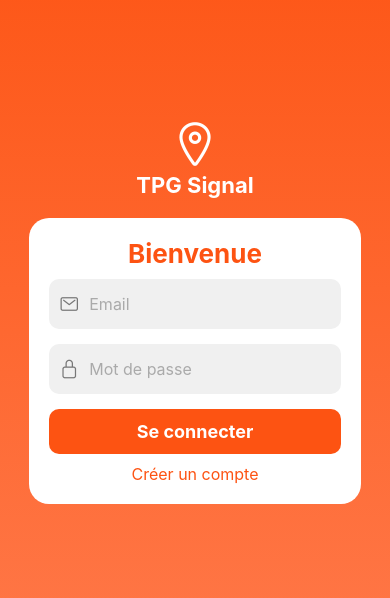
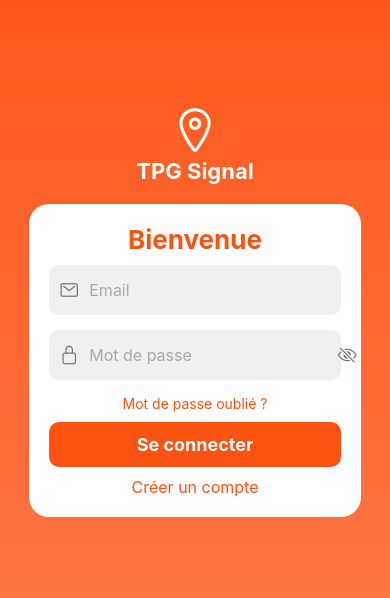
Before and after one commit to YannHusmann/TPG-App, a React Native app: screen /ForgotPasswordPage in a window 390 px wide. Shown: the part 112-710 px from the top of the page. Built offline with nearby package versions, Linux system fonts and the light colour scheme; no server answers.

Commit message:
Fix navigation ForgotPasswordPage

```diff
--- a/navigation/TabNavigator.tsx
+++ b/navigation/TabNavigator.tsx
@@ -11,11 +11,11 @@ import ProfilePage from '../screens/ProfilePage';
 import EditProfilePage from '../screens/EditProfilePage';
 import LoginPage from '../screens/LoginPage';
 import RegisterPage from '../screens/RegisterPage';
+import ForgotPasswordPage from '../screens/ForgotPasswordPage';
 
 const Tab = createBottomTabNavigator();
 const Stack = createStackNavigator();
 
-// Composant animé pour les onglets
 const TabButton = ({ onPress, iconName, isFocused }) => {
   const scaleAnim = useRef(new Animated.Value(isFocused ? 1.5 : 1)).current;
 
@@ -36,15 +36,6 @@ const TabButton = ({ onPress, iconName, isFocused }) => {
   );
 };
 
-// Stack pour login/register
-const AuthStack = () => (
-  <Stack.Navigator screenOptions={{ headerShown: false }}>
-    <Stack.Screen name="LoginPage" component={LoginPage} />
-    <Stack.Screen name="RegisterPage" component={RegisterPage} />
-  </Stack.Navigator>
-);
-
-// Tabs principaux (Accueil + Profil)
 const MainTabs = ({ user, setUser }) => (
   <Tab.Navigator
     screenOptions={({ route }) => ({
@@ -73,7 +64,6 @@ const MainTabs = ({ user, setUser }) => (
   </Tab.Navigator>
 );
 
-// Stack principal (Tabs + Edit)
 const AppNavigator = () => {
   const [user, setUser] = useState(null);
   const [isLoggedIn, setIsLoggedIn] = useState(false);
@@ -102,7 +92,11 @@ const AppNavigator = () => {
           </Stack.Screen>
         </>
       ) : (
-        <Stack.Screen name="AuthStack" component={AuthStack} />
+        <>
+          <Stack.Screen name="LoginPage" component={LoginPage} />
+          <Stack.Screen name="RegisterPage" component={RegisterPage} />
+          <Stack.Screen name="ForgotPasswordPage" component={ForgotPasswordPage} />
+        </>
       )}
     </Stack.Navigator>
   );
--- /dev/null
+++ b/screens/ForgotPasswordPage.tsx
@@ -0,0 +1,135 @@
+import React, { useState } from 'react';
+import {
+  View,
+  Text,
+  TextInput,
+  TouchableOpacity,
+  StyleSheet,
+  Alert,
+  ActivityIndicator,
+  Keyboard,
+  TouchableWithoutFeedback
+} from 'react-native';
+import { Ionicons } from '@expo/vector-icons';
+import { API_BASE_URL } from '../config';
+
+const ForgotPasswordPage = ({ navigation }: any) => {
+  const [email, setEmail] = useState('');
+  const [loading, setLoading] = useState(false);
+
+  const handleSubmit = async () => {
+    if (!email) {
+      Alert.alert('Erreur', 'Veuillez entrer votre adresse email.');
+      return;
+    }
+
+    setLoading(true);
+
+    try {
+      const response = await fetch(`${API_BASE_URL}/forgot-password`, {
+        method: 'POST',
+        headers: { 'Content-Type': 'application/json' },
+        body: JSON.stringify({ email })
+      });
+
+      const data = await response.json();
+
+      if (response.ok) {
+        Alert.alert(
+          'Succès',
+          'Un lien de réinitialisation a été envoyé à votre adresse email.'
+        );
+        navigation.goBack();
+      } else {
+        Alert.alert('Erreur', data.message || 'Impossible d’envoyer l’email.');
+      }
+    } catch (error) {
+      Alert.alert('Erreur', 'Problème de connexion au serveur.');
+    } finally {
+      setLoading(false);
+    }
+  };
+
+  return (
+    <TouchableWithoutFeedback onPress={Keyboard.dismiss}>
+      <View style={styles.container}>
+        <Text style={styles.title}>Mot de passe oublié</Text>
+
+        <Text style={styles.instructions}>
+          Entrez votre adresse email pour recevoir un lien de réinitialisation.
+        </Text>
+
+        <View style={styles.inputContainer}>
+          <Ionicons name="mail-outline" size={20} color="#777" style={styles.icon} />
+          <TextInput
+            style={styles.input}
+            placeholder="Email"
+            keyboardType="email-address"
+            autoCapitalize="none"
+            placeholderTextColor="#aaa"
+            value={email}
+            onChangeText={setEmail}
+          />
+        </View>
+
+        <TouchableOpacity style={styles.button} onPress={handleSubmit} disabled={loading}>
+          {loading ? (
+            <ActivityIndicator color="white" />
+          ) : (
+            <Text style={styles.buttonText}>Envoyer</Text>
+          )}
+        </TouchableOpacity>
+
+        <TouchableOpacity onPress={() => navigation.goBack()}>
+          <Text style={styles.backText}>Retour à la connexion</Text>
+        </TouchableOpacity>
+      </View>
+    </TouchableWithoutFeedback>
+  );
+};
+
+const styles = StyleSheet.create({
+  container: {
+    flex: 1,
+    backgroundColor: '#fff',
+    padding: 30,
+    justifyContent: 'center'
+  },
+  title: {
+    fontSize: 26,
+    fontWeight: 'bold',
+    color: '#fd5312',
+    marginBottom: 10
+  },
+  instructions: {
+    fontSize: 16,
+    color: '#555',
+    marginBottom: 20
+  },
+  inputContainer: {
+    flexDirection: 'row',
+    alignItems: 'center',
+    backgroundColor: '#f0f0f0',
+    borderRadius: 10,
+    paddingHorizontal: 10,
+    marginBottom: 20,
+    height: 50
+  },
+  icon: { marginRight: 10 },
+  input: { flex: 1, fontSize: 16, color: '#333' },
+  button: {
+    backgroundColor: '#fd5312',
+    paddingVertical: 12,
+    alignItems: 'center',
+    borderRadius: 10
+  },
+  buttonText: { color: '#fff', fontSize: 18, fontWeight: 'bold' },
+  backText: {
+    marginTop: 20,
+    color: '#fd5312',
+    textAlign: 'center',
+    fontSize: 16
+  }
+});
+
+export default ForgotPasswordPage;
--- a/screens/LoginPage.tsx
+++ b/screens/LoginPage.tsx
@@ -6,18 +6,20 @@ import {
   TouchableOpacity,
   StyleSheet,
   Alert,
-  ActivityIndicator
+  ActivityIndicator,
+  Keyboard,
+  TouchableWithoutFeedback
 } from 'react-native';
 import { LinearGradient } from 'expo-linear-gradient';
 import { Ionicons } from '@expo/vector-icons';
 import AsyncStorage from '@react-native-async-storage/async-storage';
 import { login } from '../services/api';
-import { API_BASE_URL } from '../config';
 
 const LoginPage = ({ navigation }: any) => {
   const [email, setEmail] = useState('');
   const [password, setPassword] = useState('');
   const [loading, setLoading] = useState(false);
+  const [showPassword, setShowPassword] = useState(false);
 
   const handleLogin = async () => {
     if (!email || !password) {
@@ -45,6 +47,7 @@ const LoginPage = ({ navigation }: any) => {
   };
 
   return (
+    <TouchableWithoutFeedback onPress={Keyboard.dismiss}>
       <LinearGradient colors={['#fd5312', '#ff7b4d']} style={styles.container}>
         <View style={styles.logoContainer}>
           <Ionicons name="location-outline" size={50} color="white" />
@@ -63,6 +66,7 @@ const LoginPage = ({ navigation }: any) => {
               placeholderTextColor="#aaa"
               value={email}
               onChangeText={setEmail}
+              autoCapitalize="none"
             />
           </View>
 
@@ -71,15 +75,30 @@ const LoginPage = ({ navigation }: any) => {
             <TextInput
               style={styles.input}
               placeholder="Mot de passe"
-            secureTextEntry
+              secureTextEntry={!showPassword}
               placeholderTextColor="#aaa"
               value={password}
               onChangeText={setPassword}
             />
+            <TouchableOpacity onPress={() => setShowPassword(!showPassword)}>
+              <Ionicons
+                name={showPassword ? 'eye-outline' : 'eye-off-outline'}
+                size={20}
+                color="#777"
+              />
+            </TouchableOpacity>
           </View>
 
+          <TouchableOpacity onPress={() => navigation.navigate('ForgotPasswordPage')}>
+            <Text style={styles.forgotPasswordText}>Mot de passe oublié ?</Text>
+          </TouchableOpacity>
+
           <TouchableOpacity style={styles.button} onPress={handleLogin} disabled={loading}>
-          {loading ? <ActivityIndicator color="white" /> : <Text style={styles.buttonText}>Se connecter</Text>}
+            {loading ? (
+              <ActivityIndicator color="white" />
+            ) : (
+              <Text style={styles.buttonText}>Se connecter</Text>
+            )}
           </TouchableOpacity>
 
           <TouchableOpacity onPress={() => navigation.navigate('RegisterPage')}>
@@ -87,6 +106,7 @@ const LoginPage = ({ navigation }: any) => {
           </TouchableOpacity>
         </View>
       </LinearGradient>
+    </TouchableWithoutFeedback>
   );
 };
 
@@ -94,7 +114,13 @@ const styles = StyleSheet.create({
   container: { flex: 1, justifyContent: 'center', alignItems: 'center' },
   logoContainer: { alignItems: 'center', marginBottom: 20 },
   logoText: { color: 'white', fontSize: 22, fontWeight: 'bold' },
-  box: { width: '85%', backgroundColor: '#fff', padding: 20, borderRadius: 20, alignItems: 'center' },
+  box: {
+    width: '85%',
+    backgroundColor: '#fff',
+    padding: 20,
+    borderRadius: 20,
+    alignItems: 'center'
+  },
   title: { fontSize: 26, fontWeight: 'bold', color: '#fd5312', marginBottom: 10 },
   inputContainer: {
     flexDirection: 'row',
@@ -104,10 +130,17 @@ const styles = StyleSheet.create({
     borderRadius: 10,
     paddingHorizontal: 10,
     marginBottom: 15,
-    height: 50
+    height: 50,
+    justifyContent: 'space-between'
   },
   icon: { marginRight: 10, color: '#777' },
   input: { flex: 1, fontSize: 16, color: '#333' },
+  forgotPasswordText: {
+    alignSelf: 'flex-end',
+    color: '#fd5312',
+    marginBottom: 10,
+    fontSize: 14
+  },
   button: {
     backgroundColor: '#fd5312',
     paddingVertical: 12,
```
Lines whose indentation alone changed are shown as unchanged.
